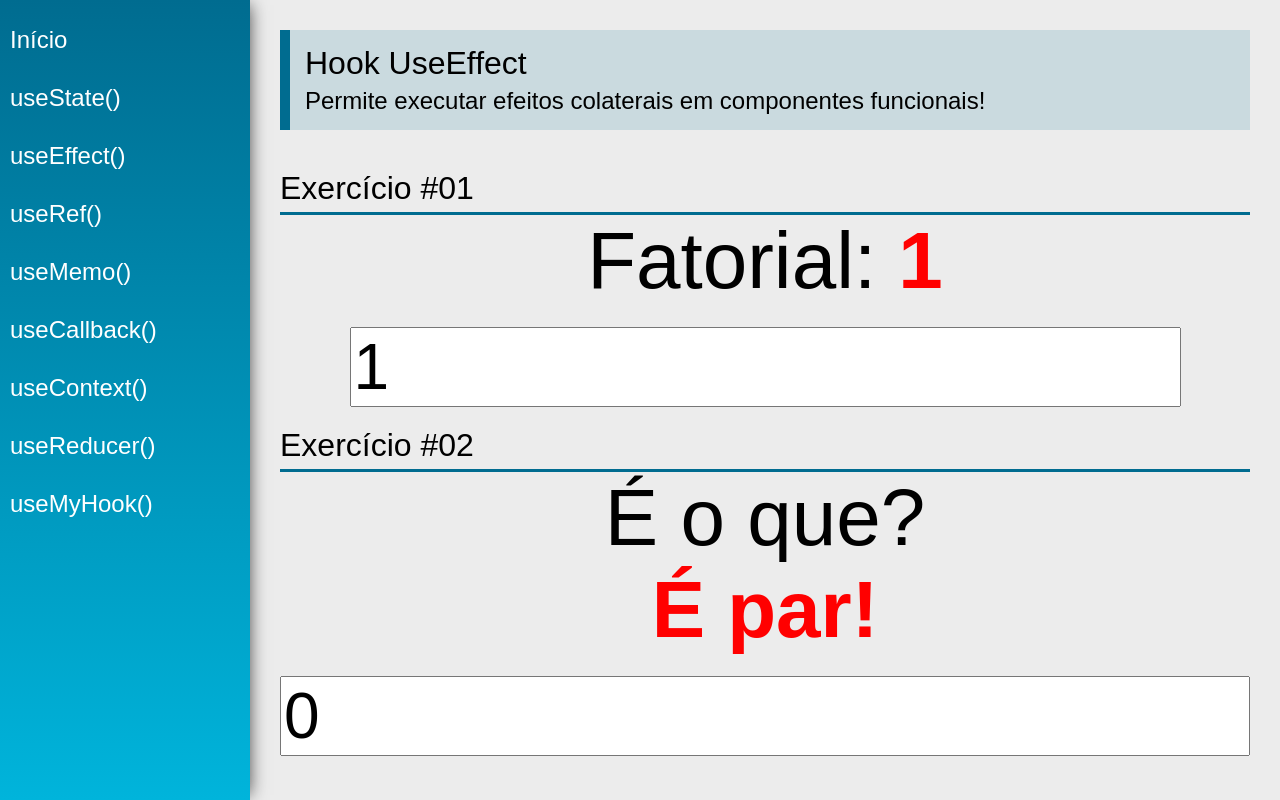
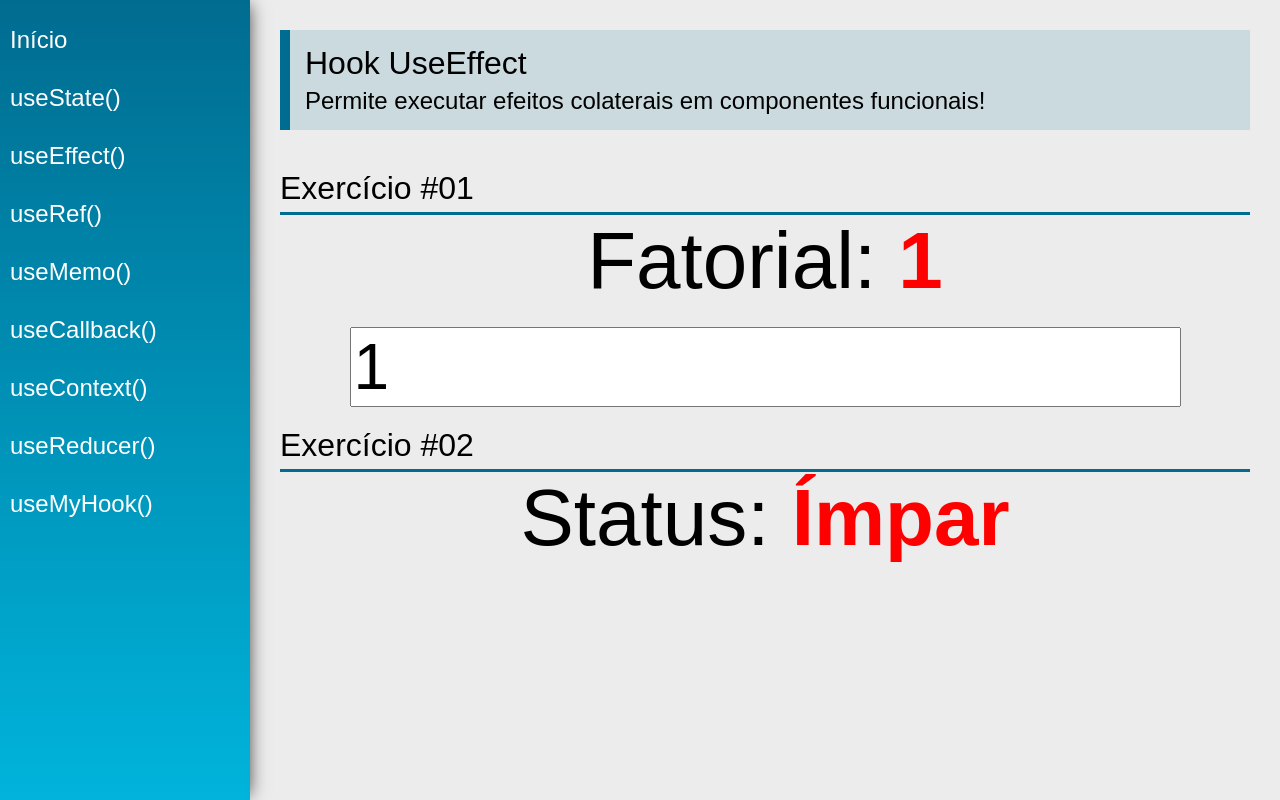
Before and after one commit to robertofortes23/React-hooks, a React (Create React App) app: page /useEffect in a window 1280 px wide. Built offline with nearby package versions, Linux system fonts and the light colour scheme.

Commit message:
UseEffect

```diff
--- a/src/views/examples/UseEffect.jsx
+++ b/src/views/examples/UseEffect.jsx
@@ -1,61 +1,58 @@
-import React, { useState, useEffect } from 'react'
+import React, { useEffect, useState } from 'react'
 import PageTitle from '../../components/layout/PageTitle'
-import SectionTitle from "../../components/layout/SectionTitle";
+import SectionTitle from '../../components/layout/SectionTitle'
 
-
-function calcFactorial (n) {
-    if(n < 0) return -1
-    if(n === 0) return 1
-    return calcFactorial(n-1) * n
+function calcFatorial(num) {
+    const n = parseInt(num)
+    if (n < 0) return -1
+    if (n === 0) return 1
+    return calcFatorial(n - 1) * n
 }
 
 const UseEffect = (props) => {
+    const [number, setNumber] = useState(1)
+    const [fatorial, setFatorial] = useState(1)
 
-    const [number, setNumber] = useState(1)
-    const [factorial, setFactorial] = useState(1)
-    const [numberDesafio, setNumberDesafio] = useState(0)
-    const [isPar, setIsPar] = useState(true)
-
-    useEffect(function (){
-        setFactorial(calcFactorial(number))
+    useEffect(function () {
+        setFatorial(calcFatorial(number))
     }, [number])
 
-    useEffect(function (){
-        if(factorial > 1000000){
-            document.title = 'Eita!!!'
+    useEffect(function () {
+        if (fatorial > 100000) {
+            document.title = "Eita!"
         }
-    }, [factorial])
+    }, [fatorial])
+    //Ex #02
 
-    useEffect(function (){
-        if(numberDesafio % 2 === 0){
-            setIsPar(true)
-        } else{
-            setIsPar(false)
-        }
-    }, [numberDesafio])
+    const [status, setStatus] = useState("Ímpar")
+
+    useEffect(function() {
+        setStatus(number % 2 === 0 ? "Par" : "Ímpar")
+    }, [number] )
 
     return (
         <div className="UseEffect">
             <PageTitle
                 title="Hook UseEffect"
-                subtitle="Permite executar efeitos colaterais em componentes funcionais!"
-            />
-            <SectionTitle title='Exercício #01'/>
-            <div className='center'>
+                subtitle="Permite executar efeitos colaterais em componentes funcionais!" />
+            <SectionTitle title="Exercício #01" />
+            <div className="center">
                 <div>
-                    <span className='text'>Fatorial: </span>
-                    <span className='text red'>{factorial === -1 ? 'Não existe fatorial de número negativo!' : factorial}</span>
+                    <span className="text">Fatorial: </span>
+                    <span className="text red">{fatorial === -1 ? 'Não existe' : fatorial}</span>
                 </div>
-                <input type='number' className='input' value={number} onChange={e => setNumber(e.target.value)}/>
+                <input type="number" className="input"
+                    value={number}
+                    onChange={e => setNumber(e.target.value)} />
             </div>
 
-            <SectionTitle title='Exercício #02'/>
-            <div className='center'>
-                <span className='text'>É o que?  </span>
-                <span className='text red'>{isPar === true ? 'É par!' : 'É impar!'}</span>
+            <SectionTitle title="Exercício #02" />
+            <div className="center">
+                <div>
+                    <span className="text">Status: </span>
+                    <span className="text red">{status}</span>
+                </div>
             </div>
-            <input type='number' className='input' value={numberDesafio} onChange={e => setNumberDesafio(e.target.value)}/>
-
         </div>
     )
 }
```
